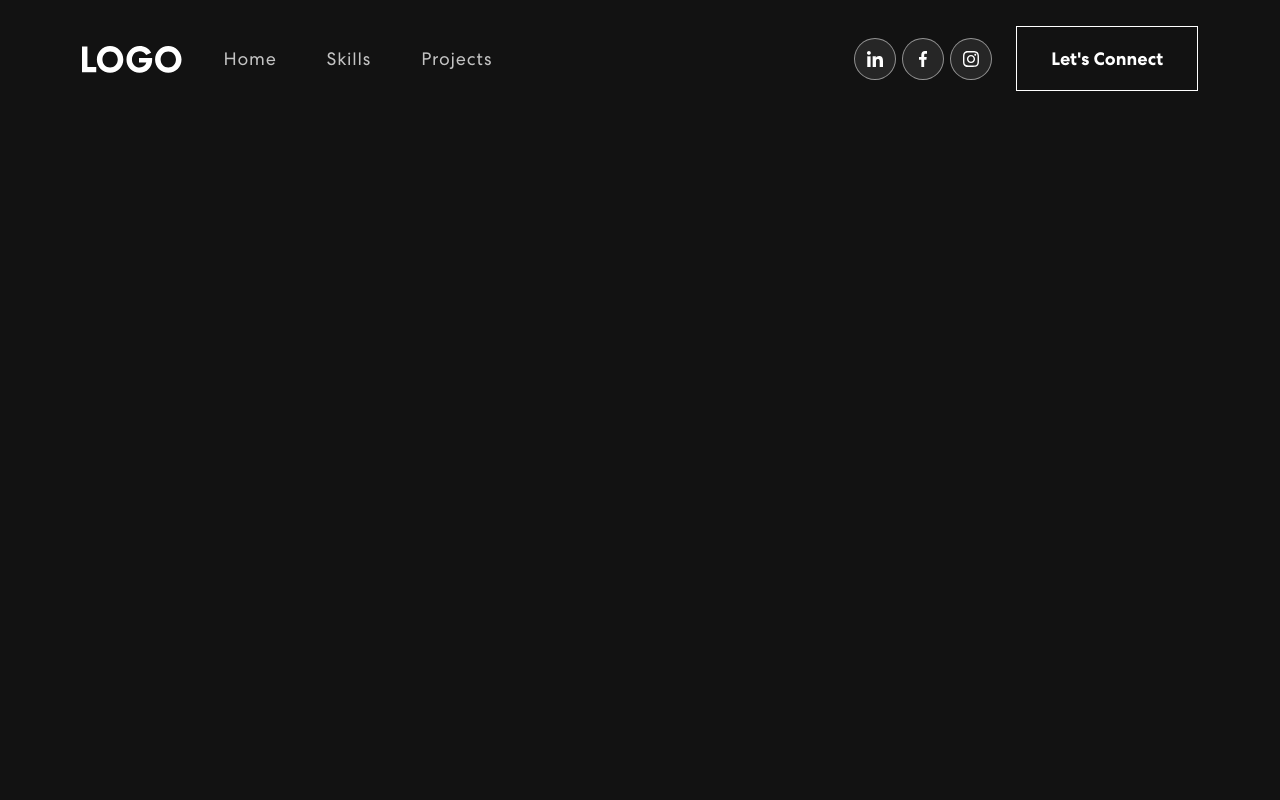
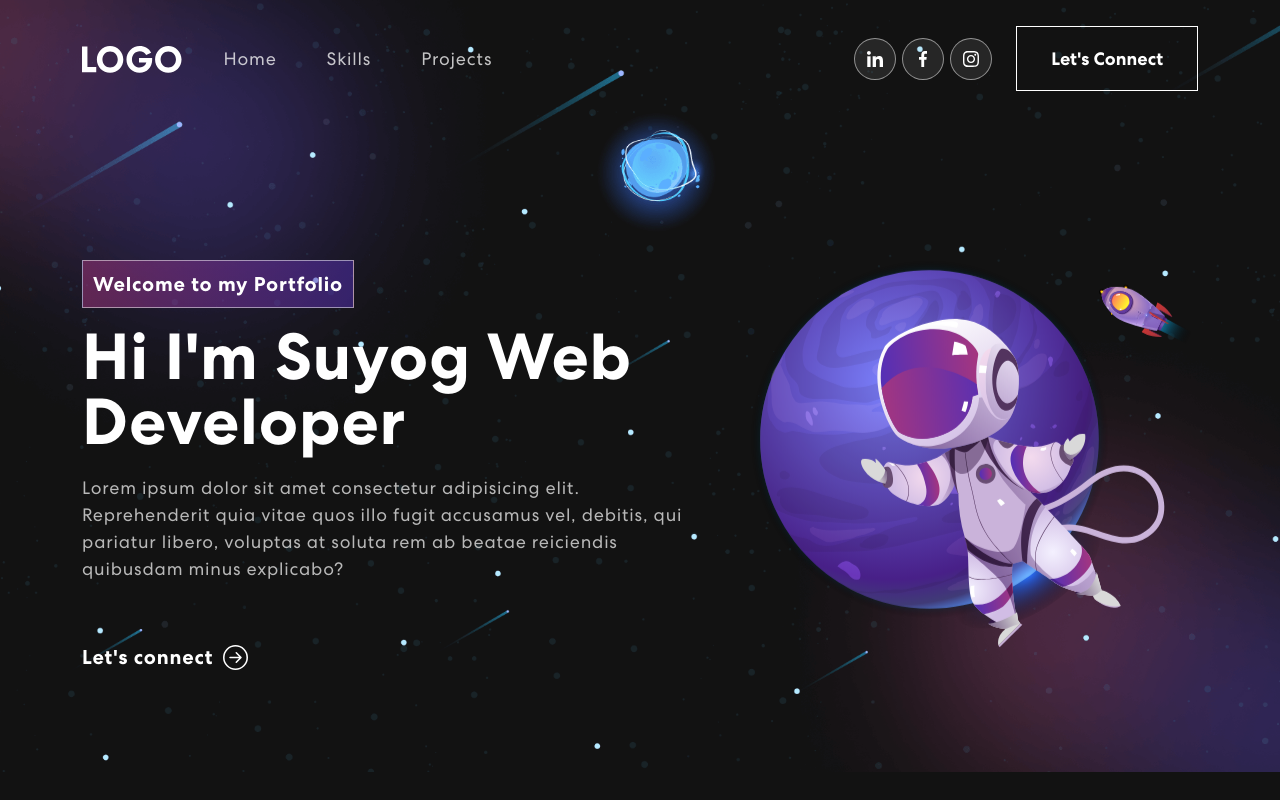
Before and after one commit to Dev-error312/personal-portfolio, a React (Create React App) app: page / in a window 1280 px wide. Built offline with nearby package versions, Linux system fonts and the light colour scheme.

Commit message:
Navbar Completed

```diff
--- a/package.json
+++ b/package.json
@@ -9,6 +9,7 @@
     "bootstrap": "^5.2.0",
     "react": "^18.2.0",
     "react-bootstrap": "^2.4.0",
+    "react-bootstrap-icons": "^1.8.4",
     "react-dom": "^18.2.0",
     "react-scripts": "5.0.1",
     "web-vitals": "^2.1.4"
--- a/src/App.js
+++ b/src/App.js
@@ -1,12 +1,14 @@
 import logo from './logo.svg';
 import './App.css';
 import { NavBar } from './components/NavBar';
+import { Banner } from './components/Banner'
 import 'bootstrap/dist/css/bootstrap.min.css'
 
 function App() {
   return (
     <div className="App">
       <NavBar />
+      <Banner />
     </div>
   );
 }
--- /dev/null
+++ b/src/components/Banner.js
@@ -0,0 +1,67 @@
+import { useState, useEffect } from 'react'
+import { Container, Row, Col } from 'react-bootstrap'
+import { ArrowRightCircle } from 'react-bootstrap-icons'
+import headerImg from '../assets/img/header-img.svg'
+
+export const Banner = () => {
+    const [loopNum, setLoopNum] = useState(0);
+    const [isDeleting, setIsDeleting] = useState(false);
+    const [text, setText] = useState('');
+    const [delta, setDelta] = useState(300 - Math.random() * 100);
+    const [index, setIndex] = useState(1);
+    const toRotate = [ "Web Developer", "Gamer", "Traveller" ];
+    const period = 2000;
+
+    useEffect(() => {
+        let ticker = setInterval(() => {
+          tick();
+        }, delta);
+
+        return () => { clearInterval(ticker) };
+      }, [text])
+
+      const tick = () => {
+        let i = loopNum % toRotate.length;
+        let fullText = toRotate[i];
+        let updatedText = isDeleting ? fullText.substring(0, text.length - 1) : fullText.substring(0, text.length + 1);
+
+        setText(updatedText);
+
+        if (isDeleting) {
+          setDelta(prevDelta => prevDelta / 2);
+        }
+
+        if (!isDeleting && updatedText === fullText) {
+          setIsDeleting(true);
+          setIndex(prevIndex => prevIndex - 1);
+          setDelta(period);
+        } else if (isDeleting && updatedText === '') {
+          setIsDeleting(false);
+          setLoopNum(loopNum + 1);
+          setIndex(1);
+          setDelta(500);
+        } else {
+          setIndex(prevIndex => prevIndex + 1);
+        }
+    }
+
+    return (
+        <section className='banner' id='home'>
+            <Container>
+                <Row className='align-items-center'>
+                    <Col xs={12} md={6} xl={7}>
+                        <span className='tagline'>
+                            Welcome to my Portfolio
+                        </span>
+                        <h1>{`Hi I'm Suyog `}<span className='wrap'>{text}</span></h1>
+                        <p>Lorem ipsum dolor sit amet consectetur adipisicing elit. Reprehenderit quia vitae quos illo fugit accusamus vel, debitis, qui pariatur libero, voluptas at soluta rem ab beatae reiciendis quibusdam minus explicabo?</p>
+                        <button onClick={() => console.log('connect')}>Let's connect <ArrowRightCircle size={25} /></button>
+                    </Col>
+                    <Col xs={12} md={6} xl={5}>
+                        <img src={headerImg} alt="Header Img" />
+                    </Col>
+                </Row>
+            </Container>
+        </section>
+    )
+}
```
Also changed, not shown: 1 other file (tests, documents, lock files or other folders).
